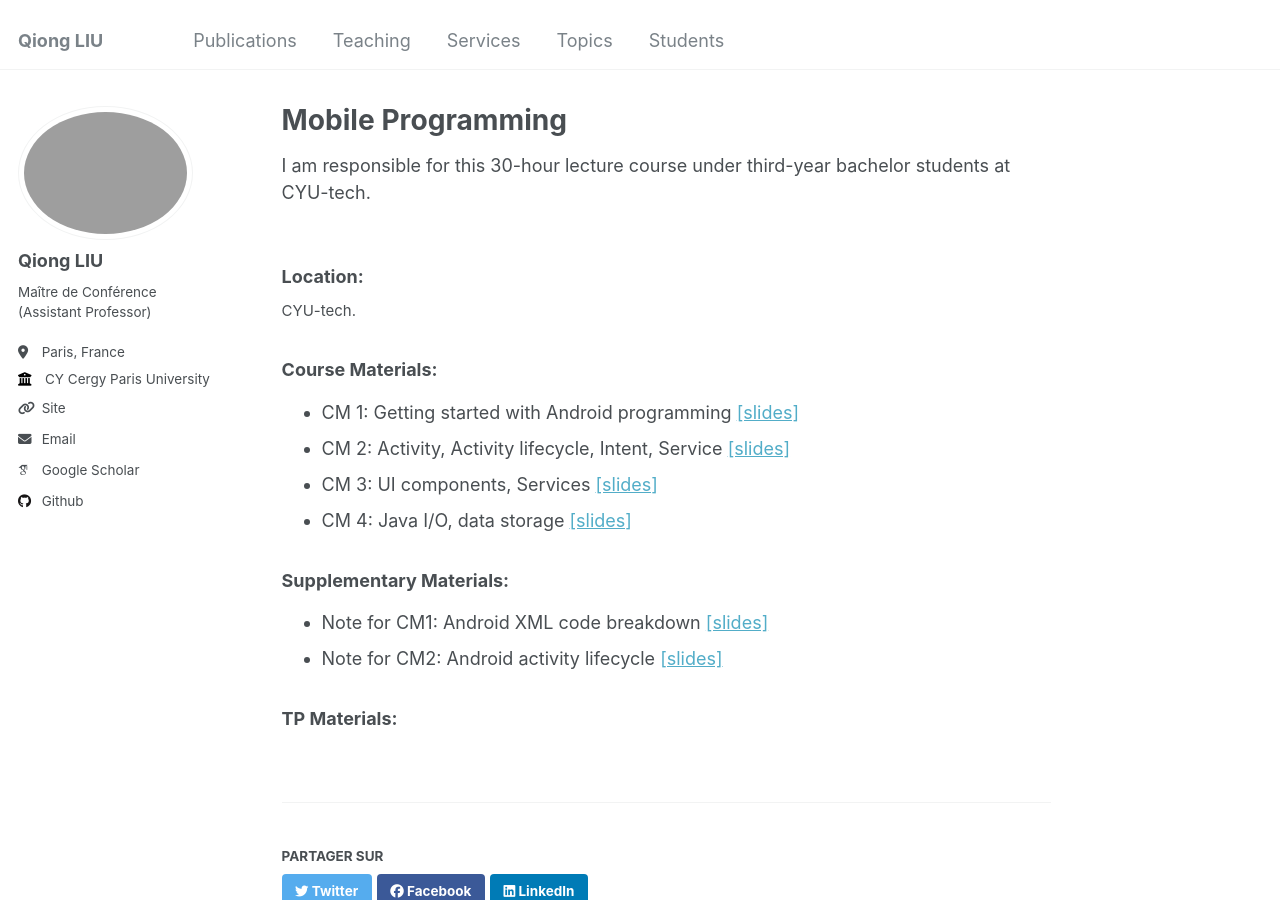
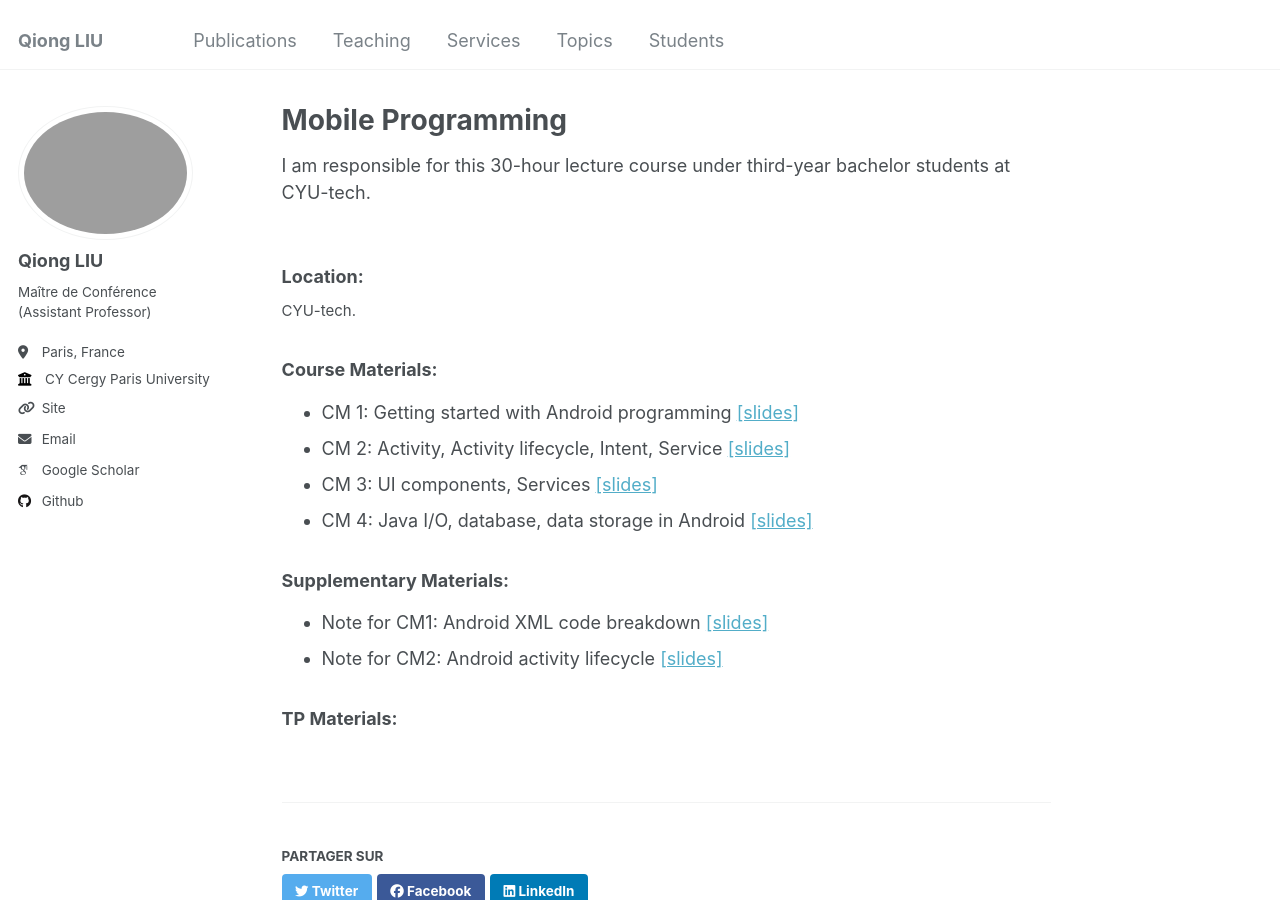
Before and after one commit to evesiphus/evesiphus.github.io, a Jekyll site: the page built from _teaching/2024-MP.md, in a window 1280 px wide and 900 px high. Built offline with Jekyll 4.4.1, drawn with Linux system fonts in a browser that asks for light colours; some web fonts are replaced.

Commit message:
Update 2024-MP.md

```diff
--- a/_teaching/2024-MP.md
+++ b/_teaching/2024-MP.md
@@ -18,7 +18,7 @@ hours: "30h (CM+TP)"
 - CM 1: Getting started with Android programming [[slides]](https://evesiphus.github.io/assets/teaching/MobileProgramming/Mobile_Programming_CM1.pdf)
 - CM 2: Activity, Activity lifecycle, Intent, Service [[slides]](https://evesiphus.github.io/assets/teaching/MobileProgramming/MP_CM2.pdf)
 - CM 3: UI components, Services [[slides]](https://evesiphus.github.io/assets/teaching/MobileProgramming/MP_CM3.pdf)
-- CM 4: Java I/O, data storage [[slides]](https://evesiphus.github.io/assets/teaching/MobileProgramming/MP_CM5.pdf)
+- CM 4: Java I/O, database, data storage in Android  [[slides]](https://evesiphus.github.io/assets/teaching/MobileProgramming/MP_CM4.pdf)
 
 ### Supplementary Materials:
 - Note for CM1: Android XML code breakdown [[slides]](https://evesiphus.github.io/assets/teaching/MobileProgramming/Lecture1Note.pdf)
```
